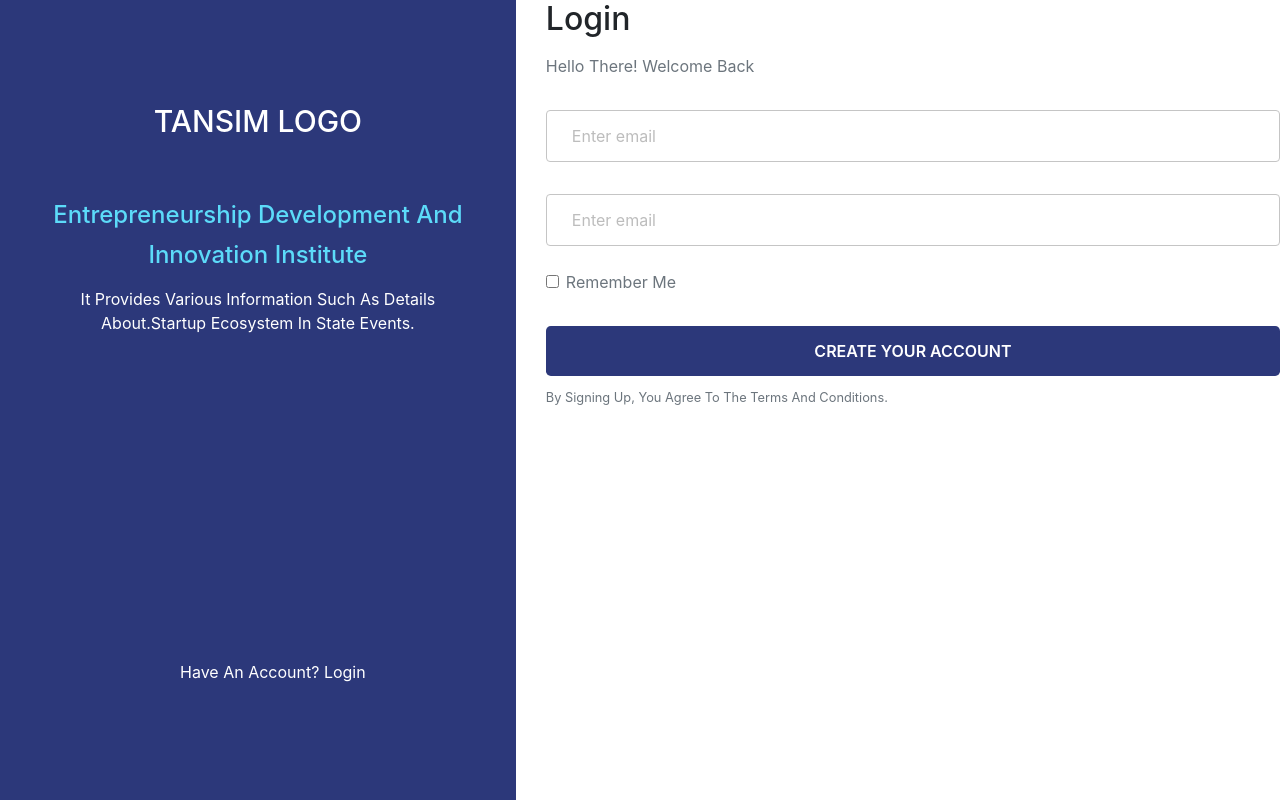
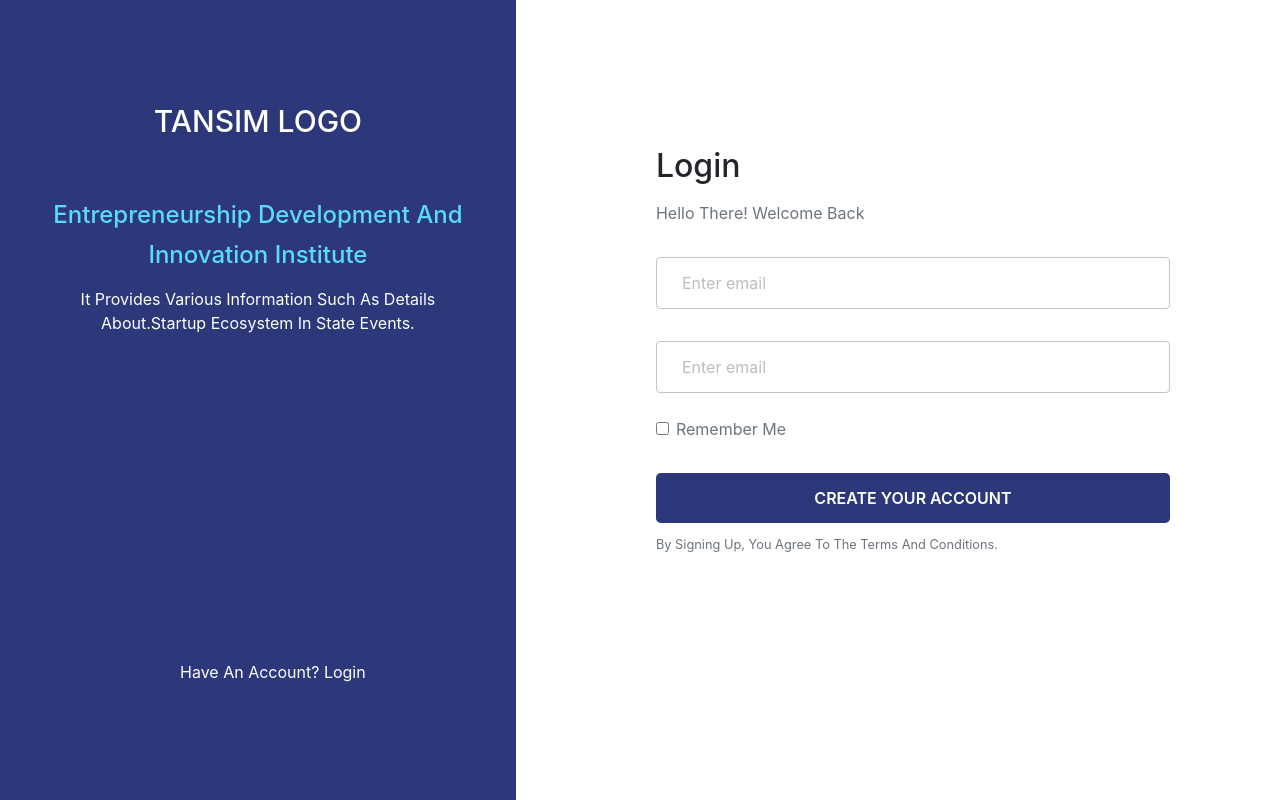
Before and after one commit to madhu1803/react6_tansim-login, a React (Create React App) app: page /login in a window 1280 px wide. Built offline with nearby package versions, Linux system fonts and the light colour scheme.

Commit message:
routing started

```diff
--- a/src/App.js
+++ b/src/App.js
@@ -1,9 +1,8 @@
 import React, { Component } from "react";
 import { BrowserRouter, Route, Switch, Navigation } from "react-router-dom";
 import LeftContainer from "./MajorComponents/LeftContainer";
-import RightContainer from "./MajorComponents/RightContainer";
-import Login from "./Components/Login";
-import Signup from "./Components/Signup";
+import Login from "./MajorComponents/Login";
+import Signup from "./MajorComponents/Signup";
 
 export default class App extends Component {
   render() {
@@ -15,7 +14,6 @@ export default class App extends Component {
         <div className="col-lg-7">
           <BrowserRouter>
             <div>
-              {/* <Navigation /> */}
               <Switch>
                 <Route path="/login" component={Login} exact />
                 <Route path="/signup" component={Signup} />
--- a/src/Components/Login.js
+++ b/src/MajorComponents/Login.js
@@ -1,4 +1,5 @@
 import React, { Component } from "react";
+import "./Css/RightContainer.css";
 import Input from "../Components/Input";
 import Btn from "../Components/Btn";
 import { Form } from "react-bootstrap";
@@ -6,7 +7,7 @@ import { Form } from "react-bootstrap";
 export default class Login extends Component {
   render() {
     return (
-      <div className="text-capitalize">
+      <div className="right-container text-capitalize">
         <h2>Login</h2>
         <p className="text-muted pt-2 pb-2">Hello There! welcome Back</p>
         <Input />
--- a/src/MajorComponents/RightContainer.js
+++ /dev/null
@@ -1,14 +0,0 @@
-import React, { Component } from "react";
-import "./Css/RightContainer.css";
-import Login from "../Components/Login";
-import Signup from "../Components/Signup";
-
-export default class RightContainer extends Component {
-  render() {
-    return (
-      <div className="right-container">
-        <Signup />
-      </div>
-    );
-  }
-}
--- a/src/Components/Signup.js
+++ b/src/MajorComponents/Signup.js
@@ -1,4 +1,5 @@
 import React, { Component } from "react";
+import "./Css/RightContainer.css";
 import Input from "../Components/Input";
 import Btn from "../Components/Btn";
 import { Form } from "react-bootstrap";
@@ -6,7 +7,7 @@ import { Form } from "react-bootstrap";
 export default class Signup extends Component {
   render() {
     return (
-      <div className="text-capitalize">
+      <div className="right-container text-capitalize">
         <h2 className="pb-4">Signup for an account today.</h2>
         <Input />
         <Input />
```
